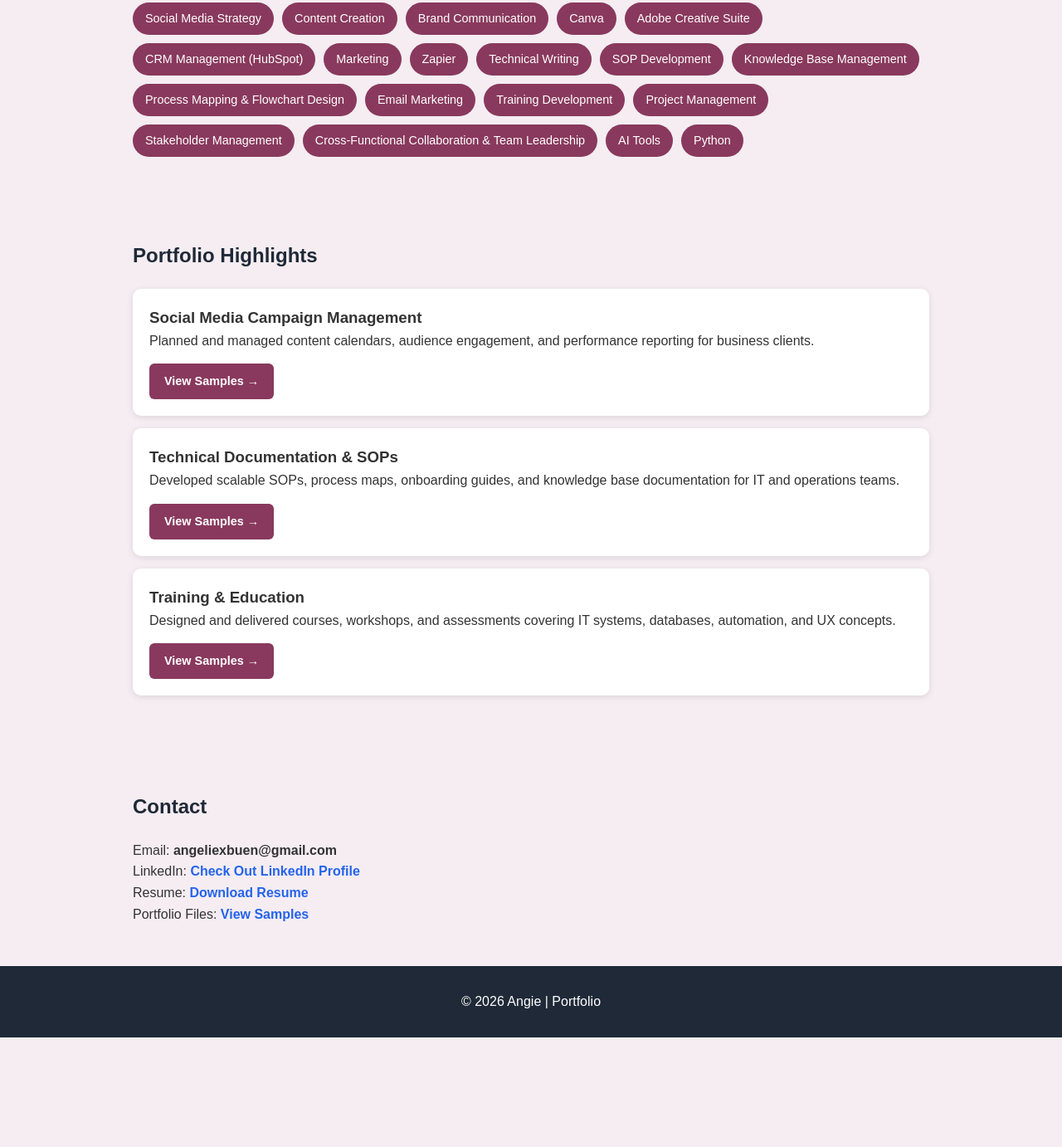
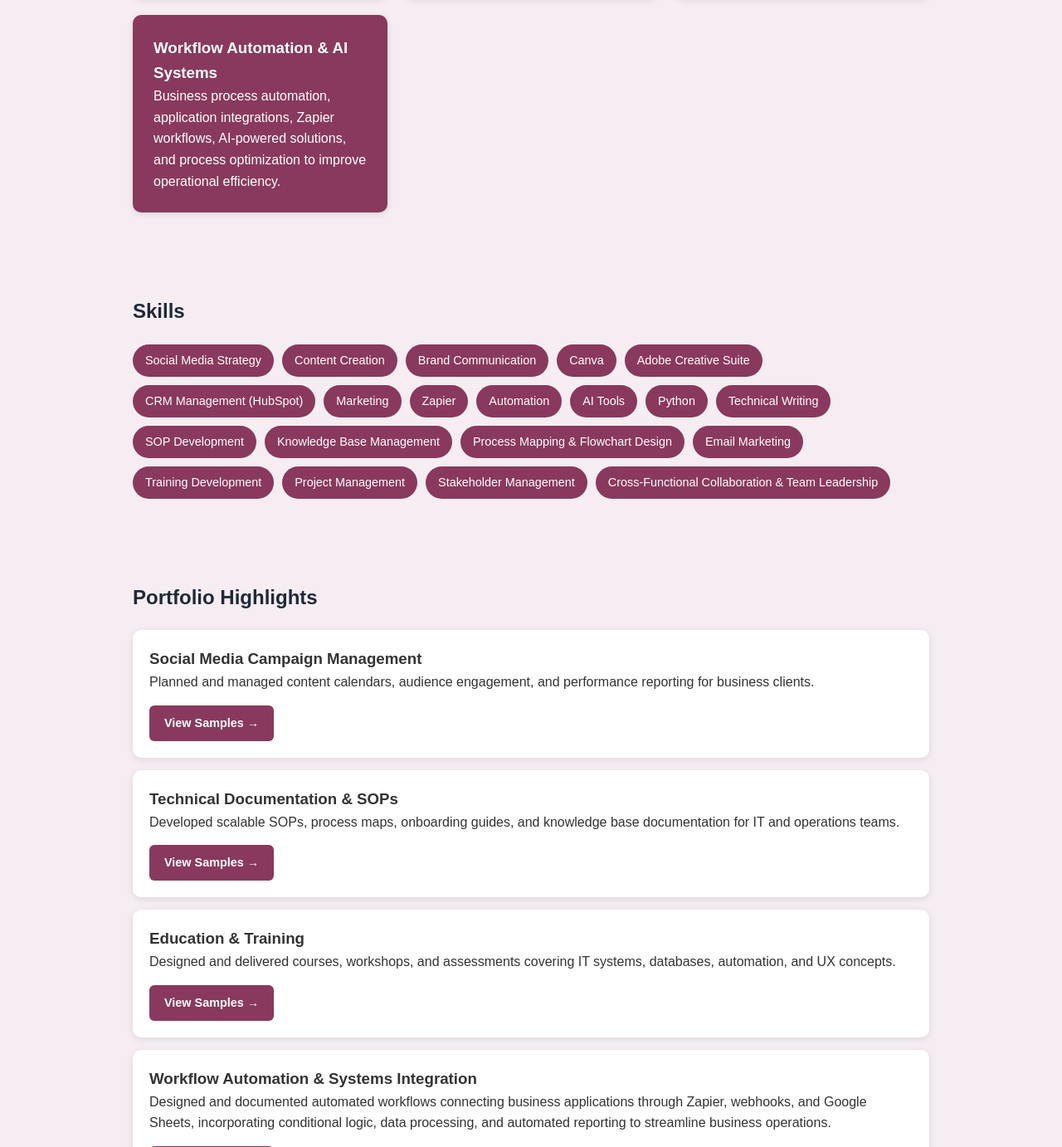
Before and after one commit to angiebuen93/angiebuen93.github.io, a plain HTML site: page index.html in a window 1280 px wide. Shown: the part 1418-2800 px from the top of the page at 83% size. Before the commit the page ends 2668 px from the top, so only its background shows below. Drawn offline with Linux system fonts and the light colour scheme.

Commit message:
Update index.html

```diff
--- a/index.html
+++ b/index.html
@@ -76,6 +76,11 @@
 		background:#89395d;
 	}
 
+	/* Automation */
+	.automation{
+		background:#89395d;
+	}
+
     .skills{
         display:flex;
         flex-wrap:wrap;
@@ -151,7 +156,7 @@
     <h1>Angelie Buen</h1>
 
     <p>
-        Social Media Manager | Documentation Specialist | Professor
+        Social Media Manager | Documentation Specialist | Professor | IT Systems & Workflow Automation Specialist
     </p>
 </header>
 
@@ -166,7 +171,9 @@
 		<br>
 		My professional background is also supported by 8 years of experience teaching Senior High School and College IT students, specializing in computer programming for desktop, mobile, and web applications. I also have 3 years of experience in education management as a Program Head and Academic Head, where I led faculty teams, managed academic operations, and implemented institutional policies and processes. This academic and leadership experience strengthened my communication, organization, problem-solving, and people-management skills.
 		<br>
-
+		<br>
+		I also have experience in Workflow Automation and Systems Integration, using platforms such as Zapier, HubSpot, Airtable, and Google Sheets to support business processes and improve operational efficiency. My experience includes designing and documenting automated workflows, working with webhook-based integrations, configuring conditional logic, processing data between applications, and exploring opportunities to reduce repetitive manual tasks. I am also experienced in leveraging AI tools such as ChatGPT, Claude, and Gemini to support process improvement, research, and practical business solutions.
+		<br>
 		    </p>
 </section>
 
@@ -184,7 +191,7 @@
         </div>
 
         <div class="card documentation">
-            <h3>Documentation Specialist</h3>
+            <h3>Documentation & SOPs</h3>
             <p>
                 SOP creation, process documentation, training materials,
                 knowledge bases, and workflow optimization.
@@ -192,10 +199,18 @@
         </div>
 
         <div class="card professor">
-            <h3>Professor & Trainer</h3>
+            <h3>Education & Training</h3>
             <p>
                 Teaching IT, business, and technology subjects while designing
                 engaging learning experiences and assessments.
+            </p>
+        </div>
+
+		 <div class="card automation">
+            <h3>Workflow Automation & AI Systems</h3>
+            <p>
+                Business process automation, application integrations, Zapier workflows,
+				AI-powered solutions, and process optimization to improve operational efficiency.
             </p>
         </div>
 
@@ -214,6 +229,9 @@
         <div class="skill">CRM Management (HubSpot)</div>
         <div class="skill">Marketing</div>
 		<div class="skill">Zapier</div>
+		<div class="skill">Automation</div>
+		<div class="skill">AI Tools</div>
+		<div class="skill">Python</div>
         <div class="skill">Technical Writing</div>
         <div class="skill">SOP Development</div>
         <div class="skill">Knowledge Base Management</div>
@@ -223,8 +241,7 @@
         <div class="skill">Project Management</div>
 		<div class="skill">Stakeholder Management</div>
 		<div class="skill">Cross-Functional Collaboration & Team Leadership</div>
-        <div class="skill">AI Tools</div>
-		<div class="skill">Python</div>
+
     </div>
 </section>
 
@@ -260,10 +277,24 @@
 	</div>
 
 	<div class="project">
-		<h3>Training & Education</h3>
+		<h3>Education & Training</h3>
 		<p>
 			Designed and delivered courses, workshops, and assessments
 			covering IT systems, databases, automation, and UX concepts.
+		</p>
+
+		<a href="https://www.dropbox.com/scl/fo/kqxpc0e98oiqb98sc4cgk/ACgl0QcfvjT0iuUf0ypvoFg?rlkey=xv1w317roi7ba5neb4a4n8fnt&st=ff50msl0&dl=0"
+		   target="_blank"
+		   class="sample-btn">
+		   View Samples →
+		</a>
+	</div>
+
+	<div class="project">
+		<h3>Workflow Automation & Systems Integration</h3>
+		<p>
+			Designed and documented automated workflows connecting business applications through
+			Zapier, webhooks, and Google Sheets, incorporating conditional logic, data processing, and automated reporting to streamline business operations.
 		</p>
 
 		<a href="https://www.dropbox.com/scl/fo/kqxpc0e98oiqb98sc4cgk/ACgl0QcfvjT0iuUf0ypvoFg?rlkey=xv1w317roi7ba5neb4a4n8fnt&st=ff50msl0&dl=0"
```
